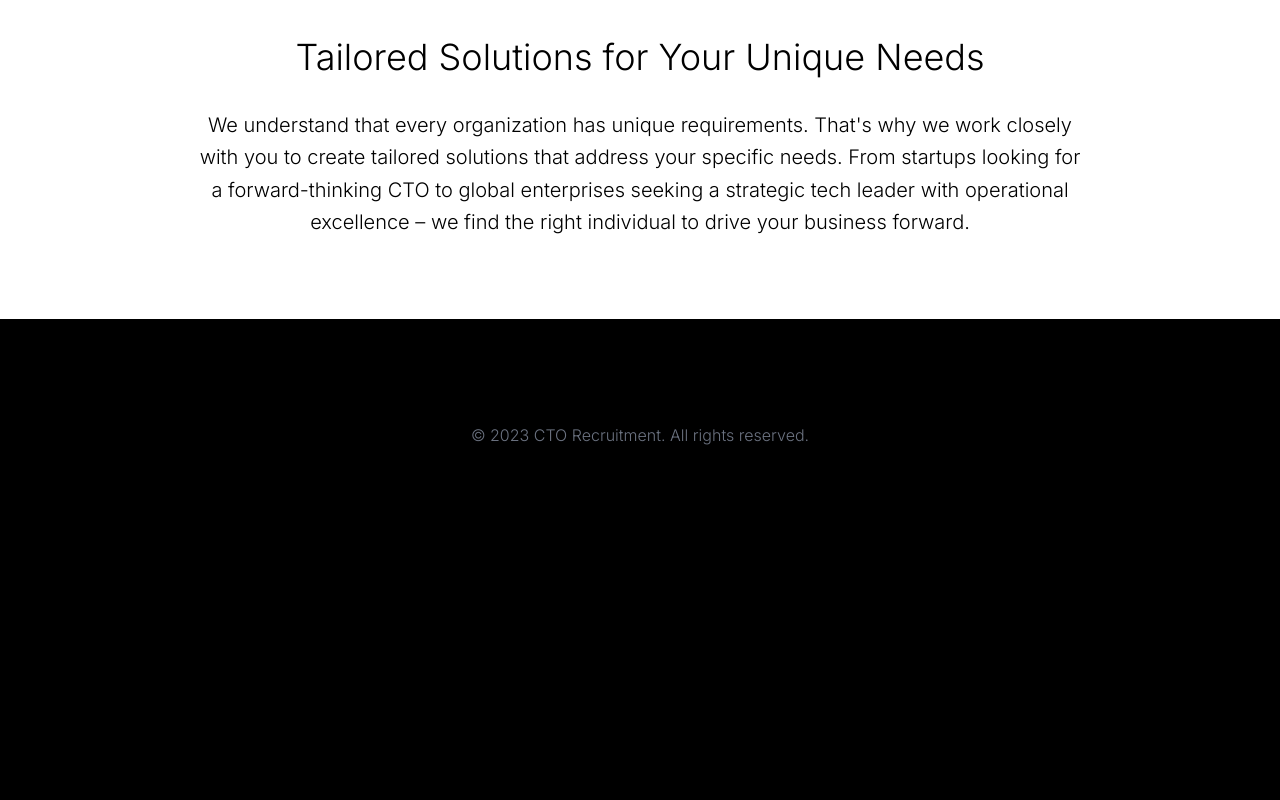
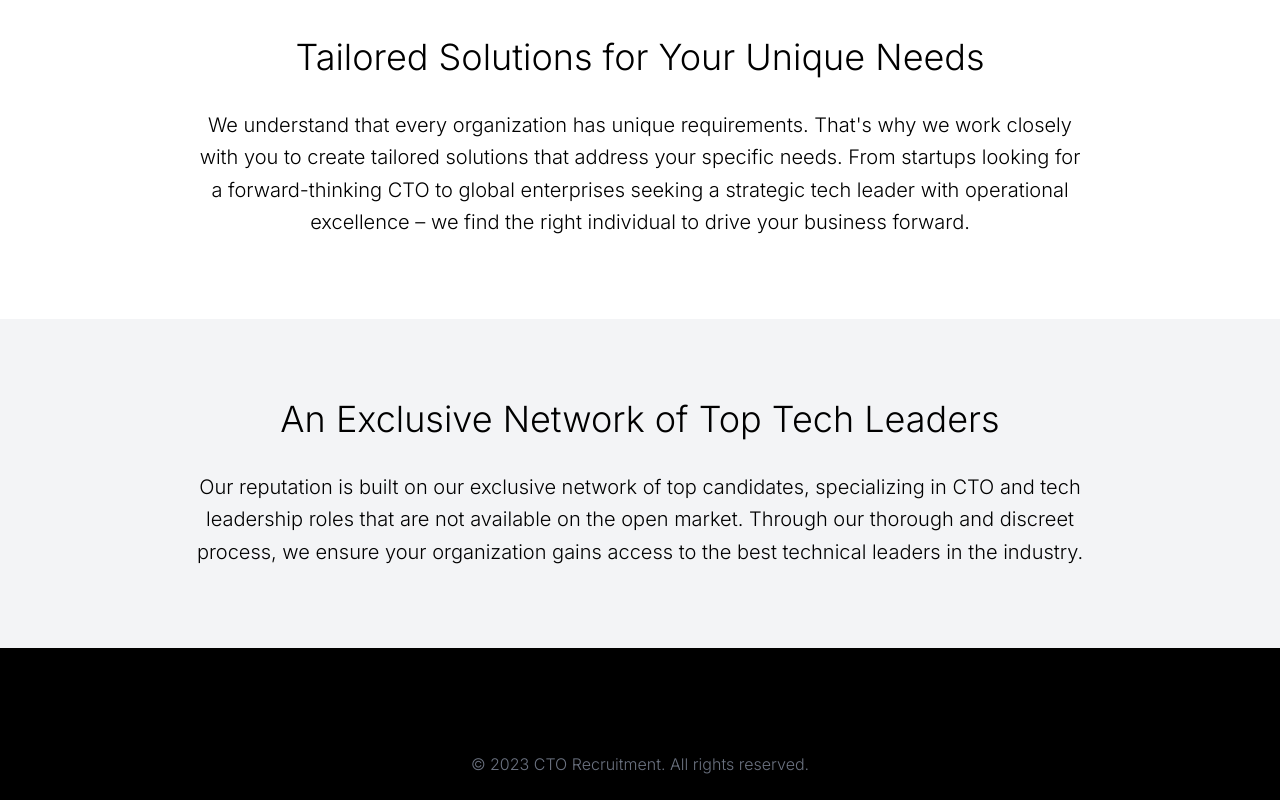
Before and after one commit to kapablaai/cto_recruitment, a React (Vite) app: page / in a window 1280 px wide. Shown: the part 1682-2482 px from the top of the page. Before the commit the page ends 2153 px from the top, so only its background shows below. Built offline with nearby package versions, Linux system fonts and the light colour scheme.

Commit message:
Add exclusive network section
Implemented a new section titled "An Exclusive Network of Top Tech Leaders" in the Index component. This section highlights the organization's reputation and access to top candidates specializing in CTO and tech leadership roles.
[skip gpt_engineer]

```diff
--- a/src/pages/Index.jsx
+++ b/src/pages/Index.jsx
@@ -79,6 +79,15 @@ const Index = () => {
             </p>
           </div>
         </div>
+
+        <div className="bg-gray-100 text-black py-20">
+          <div className="container mx-auto">
+            <h2 className="text-4xl font-light mb-8 text-center">An Exclusive Network of Top Tech Leaders</h2>
+            <p className="text-xl font-light leading-relaxed max-w-4xl mx-auto text-center">
+              Our reputation is built on our exclusive network of top candidates, specializing in CTO and tech leadership roles that are not available on the open market. Through our thorough and discreet process, we ensure your organization gains access to the best technical leaders in the industry.
+            </p>
+          </div>
+        </div>
       </main>
 
       <footer className="container mx-auto mt-20 py-6 text-center text-gray-500 font-light">
```
